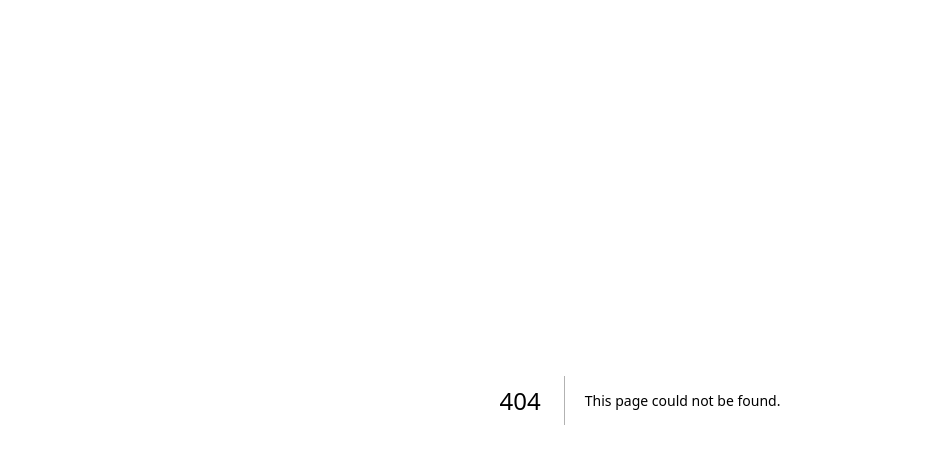
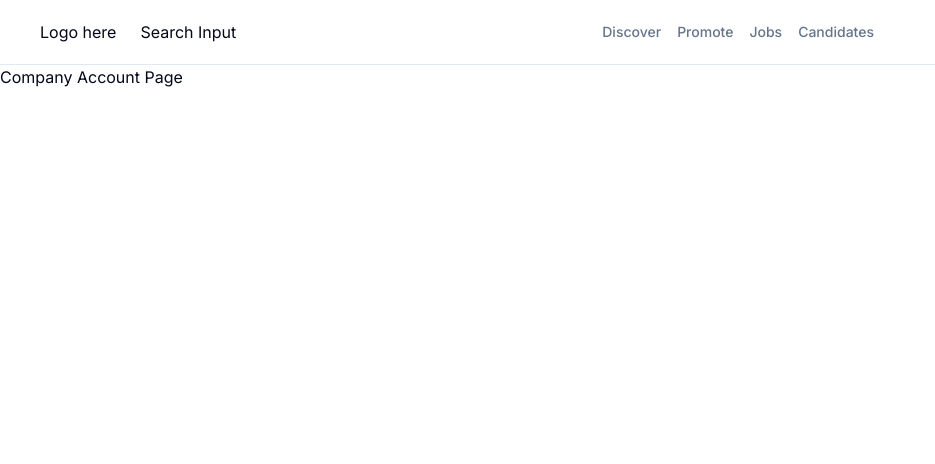
Before and after one commit to halilkesgin/hirego, a Next.js app: page /company/dashboard/account in a window 1280 px wide. Before the commit this address had no page. Shown: the top 464 px of the page, without its empty margins (0-935 px from the left). Built offline with nearby package versions, Linux system fonts and the light colour scheme.

Commit message:
navbar and rotues done

```diff
--- /dev/null
+++ b/app/(auth)/layout.tsx
@@ -0,0 +1,15 @@
+import { ReactNode } from "react"
+
+const AuthLayout = ({
+    children
+}: {
+    children: ReactNode
+}) => {
+    return (
+        <div className="h-full flex items-center justify-center">
+            {children}
+        </div>
+    )
+}
+
+export default AuthLayout
--- /dev/null
+++ b/app/company/dashboard/(routes)/account/page.tsx
@@ -0,0 +1,9 @@
+const AccountPage = () => {
+    return (
+        <div>
+            Company Account Page
+        </div>
+    )
+}
+
+export default AccountPage
--- /dev/null
+++ b/app/company/dashboard/(routes)/page.tsx
@@ -0,0 +1,9 @@
+const DashboardPage = () => {
+    return (
+        <div>
+            Dashboard Page
+        </div>
+    )
+}
+
+export default DashboardPage
--- /dev/null
+++ b/app/company/dashboard/layout.tsx
@@ -0,0 +1,17 @@
+import Navbar from "@/components/navbar"
+import { ReactNode } from "react"
+
+const DashboardLayout = ({
+    children
+}: {
+    children: ReactNode
+}) => {
+    return (
+        <div>
+            <Navbar />
+            {children}
+        </div>
+    )
+}
+
+export default DashboardLayout
--- /dev/null
+++ b/components/navbar.tsx
@@ -0,0 +1,74 @@
+"use client"
+
+import { cn } from "@/lib/utils"
+import { UserButton } from "@clerk/nextjs"
+import { Bookmark, Home, Megaphone, User } from "lucide-react"
+import Link from "next/link"
+import { usePathname } from "next/navigation"
+
+const Navbar = () => {
+
+    const pathname = usePathname()
+
+    const routes = [
+    {
+        href: "",
+        label: "Discover",
+        icon: Home,
+        active: pathname === ``
+    },
+    {
+        href: "",
+        label: "Promote",
+        icon: Megaphone,
+        active: pathname === ``
+    },
+    {
+        href: "",
+        label: "Jobs",
+        icon: Bookmark,
+        active: pathname === ``
+    },
+    {
+        href: "",
+        label: "Candidates",
+        icon: User,
+        active: pathname === ``
+    }
+]
+
+    return (
+        <div className="border-b">
+                <nav className="flex h-16 px-10 justify-between items-center space-x-4 lg:space-x-6">
+                    <div className="flex space-x-6">
+                        <div>
+                            Logo here
+                        </div>
+                        <div>
+                            Search Input
+                        </div>
+                    </div>
+                    <div className="flex space-x-4">
+                        {routes.map((route) => (
+                            <Link
+                                key={route.href}
+                                href={route.href}
+                                className={cn(
+                                    "text-sm font-medium transition-colors hover:text-primary",
+                                    route.active ? "text-black dark:text-whhite" : "text-muted-foreground"
+                                )}
+
+                            >
+                                {route.label}
+                            </Link>
+                        ))}
+                    </div>
+                    <div>
+                        <UserButton />
+                    </div>
+                </nav>
+        </div>
+    )
+}
+
+export default Navbar
--- a/middleware.ts
+++ b/middleware.ts
@@ -1,7 +1,8 @@
 import { authMiddleware } from "@clerk/nextjs";
+import { redirect } from "@clerk/nextjs/server";
 
 export default authMiddleware({
-
+      ignoredRoutes: ["/company"]
 });
 
 export const config = {
```
